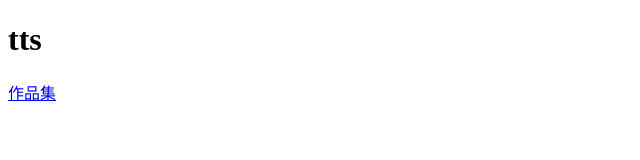
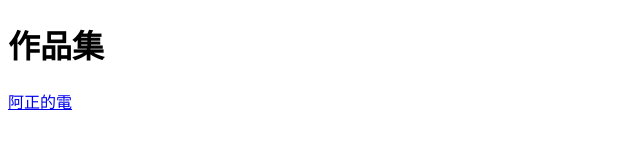
Before and after one commit to zongtn/zongtn.github.io, a plain HTML site: page index.html in a window 1280 px wide. Shown: the whole page, without its empty margins (0-640 px from the left). Drawn offline with Linux system fonts and the light colour scheme.

Commit message:
Update index.html

```diff
--- a/index.html
+++ b/index.html
@@ -5,7 +5,7 @@
         <title>個人履歷</title>
     </head>
     <body>
-       <h1>tts</h1>
-       <a href="./Ah_Zheng_Shop/first.html">作品集</a>
+       <h1>作品集</h1>
+       <a href="./Ah_Zheng_Shop/first.html">阿正的電</a>
     </body>
 </html>
```
